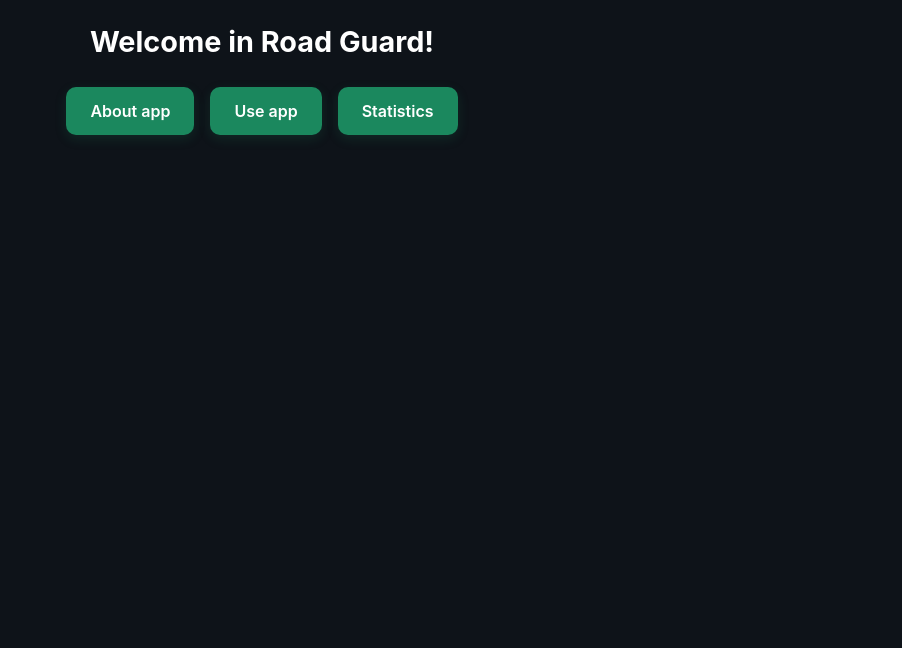
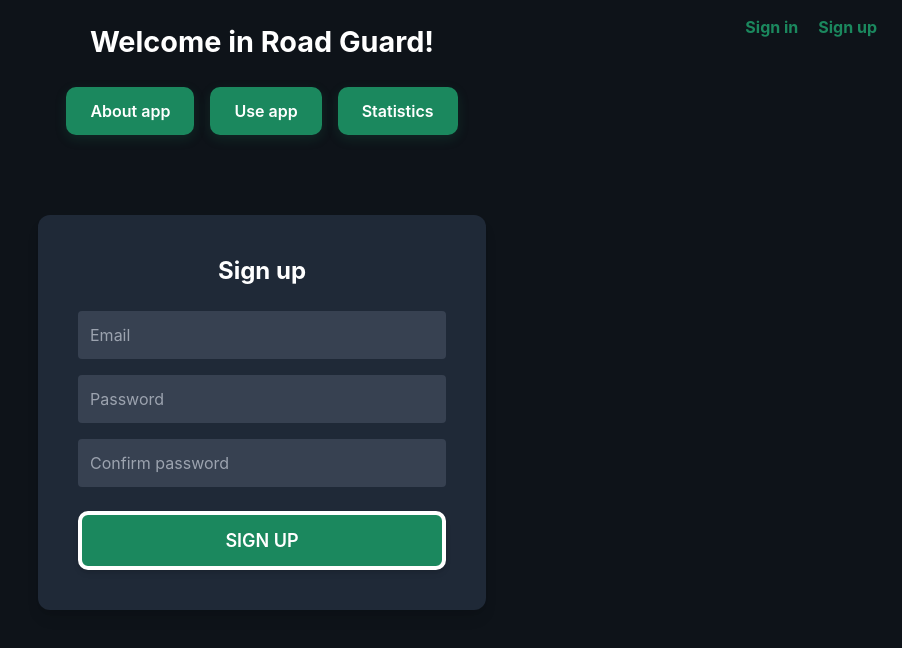
Before and after one commit to Radgor144/RoadGuard_FE, a React (Create React App) app: page /register in a window 1280 px wide. Shown: the top 648 px of the page, without its empty margins (378-1280 px from the left). Built offline with nearby package versions, Linux system fonts and the light colour scheme.

Commit message:
Fist version of sign up and sign in pages (#13)
Co-authored-by: bartlomiejkocik <bartlomiej.kocik@student.up.krakow.pl>

```diff
--- a/src/App.js
+++ b/src/App.js
@@ -4,30 +4,26 @@ import { BrowserRouter, Routes, Route, NavLink } from "react-router-dom";
 import About from "./pages/About";
 import Stats from "./pages/Stats";
 import LiveFeed from "./components/LiveFeed";
+import Login from "./pages/Login";
+import Register from "./pages/Register";
 
 function App() {
     return (
         <BrowserRouter>
-            <div className="App" style={{backgroundColor: '#0e1319', 'nav-height': '120px', paddingTop: '20px'}}>
+            <div className="App" style={{ backgroundColor: '#0e1319', paddingTop: '20px' }}>
+
+                <div className="top-right-auth">
+                    <NavLink to="/login" className="auth-link">Sign in</NavLink>
+                    <NavLink to="/register" className="auth-link">Sign up</NavLink>
+                </div>
+
                 <header>Welcome in Road Guard!</header>
 
                 <nav aria-label="Main menu">
                     <ul>
-                        <li>
-                            <NavLink to="/about" className={({ isActive }) => isActive ? "active" : ""}>
-                                About app
-                            </NavLink>
-                        </li>
-                        <li>
-                            <NavLink to="/roadguard" className={({ isActive }) => isActive ? "active" : ""}>
-                                Use app
-                            </NavLink>
-                        </li>
-                        <li>
-                            <NavLink to="/stats" className={({ isActive }) => isActive ? "active" : ""}>
-                                Statistics
-                            </NavLink>
-                        </li>
+                        <li><NavLink to="/about">About app</NavLink></li>
+                        <li><NavLink to="/roadguard">Use app</NavLink></li>
+                        <li><NavLink to="/stats">Statistics</NavLink></li>
                     </ul>
                 </nav>
 
@@ -35,13 +31,13 @@ function App() {
                     <Routes>
                         <Route path="/" element={<h2>Home page</h2>} />
                         <Route path="/about" element={<About />} />
-                        <Route
-                            path="/roadguard"
-                            element={<LiveFeed />}
-                        />
+                        <Route path="/roadguard" element={<LiveFeed />} />
                         <Route path="/stats" element={<Stats />} />
+                        <Route path="/login" element={<Login />} />
+                        <Route path="/register" element={<Register />} />
                     </Routes>
                 </main>
+
             </div>
         </BrowserRouter>
     );
--- a/src/index.css
+++ b/src/index.css
@@ -173,3 +173,24 @@ main
     justify-content: center;
     align-items: center;
 }
+
+.top-right-auth
+{
+    position: absolute;
+    top: 15px;
+    right: 25px;
+    display: flex;
+    gap: 20px;
+}
+
+.auth-link
+{
+    color: #1B885E;
+    font-weight: bold;
+    text-decoration: none;
+}
+
+.auth-link:hover
+{
+    color: #CA1223;
+}
--- a/src/pages/About.js
+++ b/src/pages/About.js
@@ -1,3 +1,3 @@
 export default function About() {
-    return <p>123</p>;
+
 }
--- /dev/null
+++ b/src/pages/Login.js
@@ -0,0 +1,66 @@
+import React, { useState } from "react";
+
+export default function Login() {
+    const [formData, setFormData] = useState({
+        email: "",
+        password: ""
+    });
+
+    const handleChange = (e) => {
+        setFormData({ ...formData, [e.target.name]: e.target.value });
+    };
+
+    const handleSubmit = (e) => {
+        e.preventDefault();
+        console.log("Login form submitted:", formData);
+    };
+
+    return (
+        <div className="w-full flex justify-center mt-10">
+            <div className="bg-gray-800 p-10 rounded-xl shadow-lg w-full max-w-md text-white">
+                <h2 className="text-2xl font-bold text-center mb-6">Sign in</h2>
+
+                <form onSubmit={handleSubmit} className="flex flex-col gap-4">
+                    <input
+                        type="email"
+                        name="email"
+                        placeholder="Email"
+                        required
+                        className="p-3 rounded bg-gray-700 text-white focus:outline-none focus:ring-2 focus:ring-[#1B885E]"
+                        onChange={handleChange}
+                    />
+
+                    <input
+                        type="password"
+                        name="password"
+                        placeholder="Password"
+                        required
+                        className="p-3 rounded bg-gray-700 text-white focus:outline-none focus:ring-2 focus:ring-[#1B885E]"
+                        onChange={handleChange}
+                    />
+
+                    <div className="flex justify-between items-center mt-2">
+                        <button
+                            type="submit"
+                            className="
+                                bg-[#1B885E]
+                                text-white
+                                font-semibold
+                                px-6 py-3
+                                rounded-[10px]
+                                shadow-md
+                                transition
+                                hover:-translate-y-1
+                                hover:shadow-xl
+                                focus:outline-none
+                                focus:ring-0
+                            "
+                        >
+                            Login
+                        </button>
+                    </div>
+                </form>
+            </div>
+        </div>
+    );
+}
--- /dev/null
+++ b/src/pages/Register.js
@@ -0,0 +1,96 @@
+import React, { useState } from "react";
+
+export default function Register() {
+    const [formData, setFormData] = useState({
+        email: "",
+        password: "",
+        confirmPassword: ""
+    });
+
+    const [error, setError] = useState("");
+
+    const handleChange = (e) => {
+        setFormData({ ...formData, [e.target.name]: e.target.value });
+        setError("");
+    };
+
+    const handleSubmit = (e) => {
+        e.preventDefault();
+
+        if (formData.password !== formData.confirmPassword) {
+            setError("Passwords do not match.");
+            return;
+        }
+
+        console.log("Register form submitted:", formData);
+    };
+
+    return (
+        <div className="w-full flex justify-center mt-10">
+            <div className="bg-gray-800 p-10 rounded-xl shadow-lg w-full max-w-md text-white">
+                <h2 className="text-2xl font-bold text-center mb-6">Sign up</h2>
+
+                {error && (
+                    <p className="bg-red-600 text-white p-2 rounded mb-4 text-center font-semibold">
+                        {error}
+                    </p>
+                )}
+
+                <form onSubmit={handleSubmit} className="flex flex-col gap-4">
+
+                    <input
+                        type="email"
+                        name="email"
+                        placeholder="Email"
+                        required
+                        className="p-3 rounded bg-gray-700 text-white focus:outline-none focus:ring-2 focus:ring-[#1B885E]"
+                        onChange={handleChange}
+                    />
+
+                    <input
+                        type="password"
+                        name="password"
+                        placeholder="Password"
+                        required
+                        className={`p-3 rounded bg-gray-700 text-white focus:outline-none focus:ring-2 ${
+                            error ? "focus:ring-red-500 ring-red-500" : "focus:ring-[#1B885E]"
+                        }`}
+                        onChange={handleChange}
+                    />
+
+                    <input
+                        type="password"
+                        name="confirmPassword"
+                        placeholder="Confirm password"
+                        required
+                        className={`p-3 rounded bg-gray-700 text-white focus:outline-none focus:ring-2 ${
+                            error ? "focus:ring-red-500 ring-red-500" : "focus:ring-[#1B885E]"
+                        }`}
+                        onChange={handleChange}
+                    />
+
+                    <div className="flex justify-between items-center mt-2">
+                        <button
+                            type="submit"
+                            className="
+                                bg-[#1B885E]
+                                text-white
+                                font-semibold
+                                px-6 py-3
+                                rounded-[10px]
+                                shadow-md
+                                transition
+                                hover:-translate-y-1
+                                hover:shadow-xl
+                                focus:outline-none
+                                focus:ring-0
+                            "
+                        >
+                            Sign up
+                        </button>
+                    </div>
+                </form>
+            </div>
+        </div>
+    );
+}
--- a/src/pages/RoadGuard.js
+++ b/src/pages/RoadGuard.js
@@ -1,3 +1,3 @@
 export default function RoadGuard() {
-    return <p>123</p>;
+
 }
--- a/src/pages/Stats.js
+++ b/src/pages/Stats.js
@@ -1,3 +1,3 @@
 export default function Stats() {
-    return <p>123</p>;
+
 }
```
